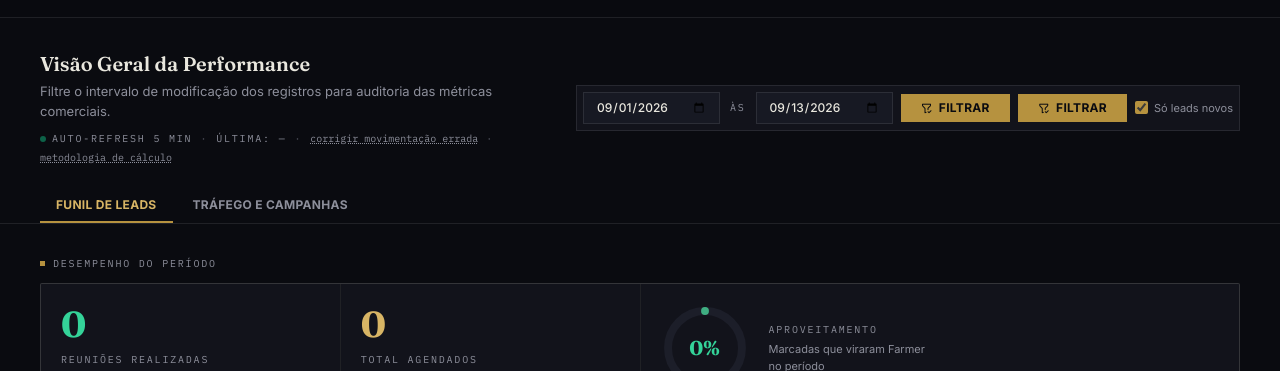
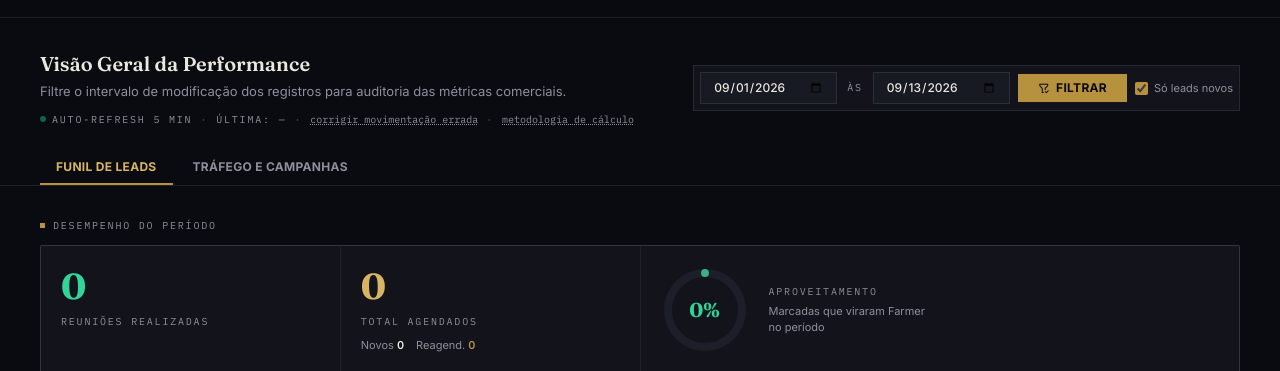
Before and after one commit to diogocoding/dashboardkommo, a plain HTML site: page client/index.html in a window 1280 px wide. Shown: the part 67-438 px from the top of the page. Drawn offline with nearby package versions, Linux system fonts and the light colour scheme; no server answers.

Commit message:
Remove duplicate filter button in index.html
Removed duplicate filter button from the form.

```diff
--- a/client/index.html
+++ b/client/index.html
@@ -116,18 +116,12 @@
       <button id="btnFiltrar" class="bg-gold hover:bg-goldbright transition font-bold px-5 py-1.5 text-bg text-xs uppercase tracking-wide flex items-center gap-1.5">
         <i class="ti ti-filter-check"></i> Filtrar
       </button>
-      <button id="btnFiltrar" class="bg-gold hover:bg-goldbright transition font-bold px-5 py-1.5 text-bg text-xs uppercase tracking-wide flex items-center gap-1.5">
-        <i class="ti ti-filter-check"></i> Filtrar
-      </button>
       <label class="flex items-center gap-1.5 text-[11px] text-inkdim whitespace-nowrap">
         <input type="checkbox" id="checkboxApenasNovos" checked class="accent-gold">
         Só leads novos
       </label>
     </div>
   </div>
-    </div>
-  </div>
-
   <div class="max-w-[1400px] mx-auto px-6 md:px-10 mt-6 flex gap-1 border-b border-line">
     <button id="tabFunil" class="aba-botao px-4 py-2 text-xs font-bold uppercase tracking-wide border-b-2 border-gold text-goldbright">
       Funil de Leads
```
